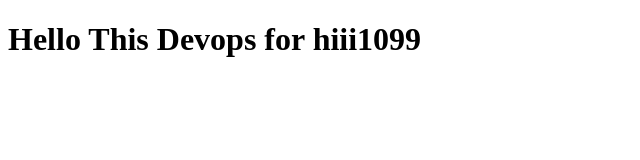
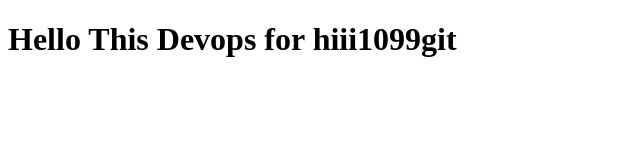
Before and after one commit to prathamesh2230/code_harry, a plain HTML site: page index.html in a window 1280 px wide. Shown: the full height of the page, 0-640 px from the left. Drawn offline with Linux system fonts and the light colour scheme.

Commit message:
indexing

```diff
--- a/index.html
+++ b/index.html
@@ -6,6 +6,6 @@
     <title>Document</title>
 </head>
 <body>
-    <h1>Hello This Devops for hiii1099</h1>
+    <h1>Hello This Devops for hiii1099git </h1>
 </body>
 </html>
```
